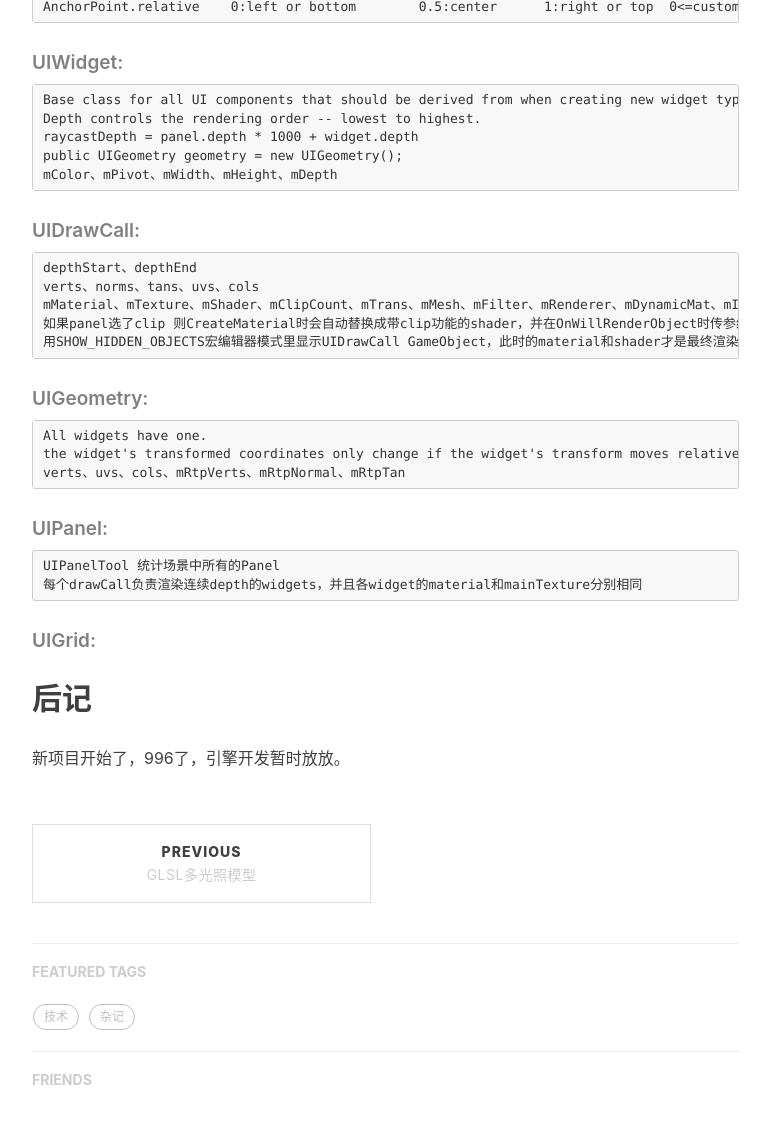
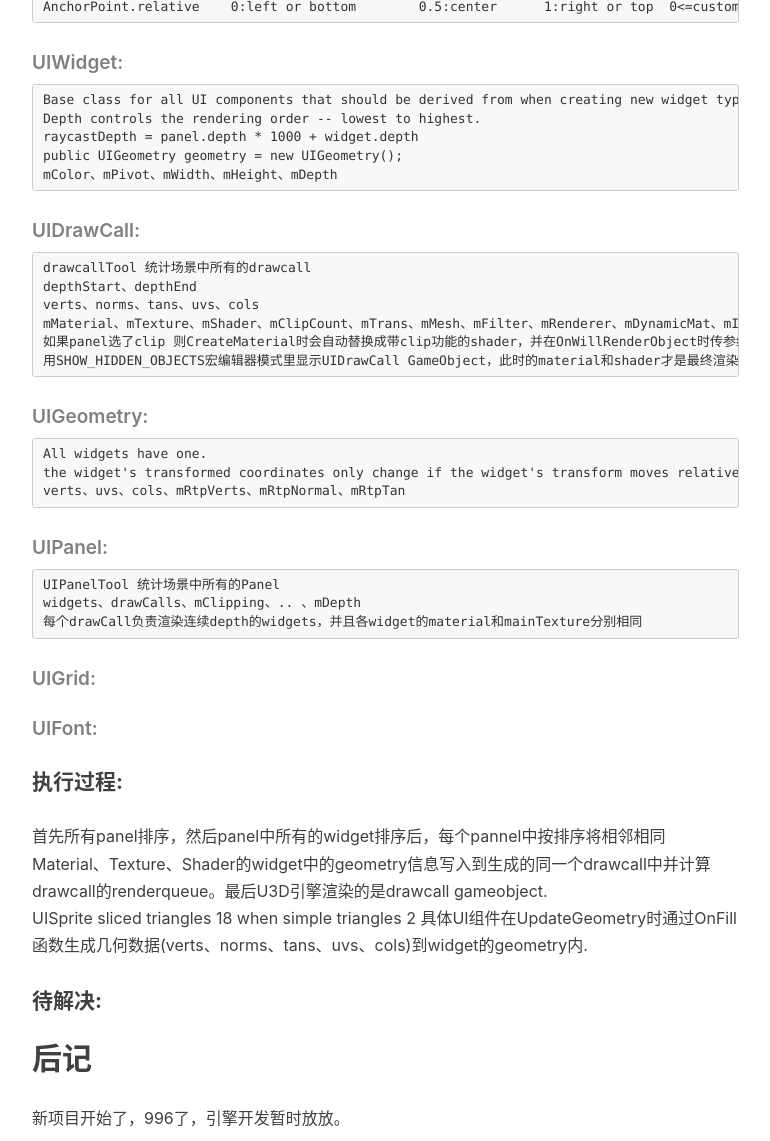
Before and after one commit to huangx916/huangx916.github.io, a Jekyll site: the page built from _posts/2018-03-10-nguinote.markdown, in a window 1280 px wide and 1400 px high, scrolled down 1187 px, cut to the strip 0-1141 px from the top of the window. Shown: the whole strip, without its empty margins (233-1003 px from the left). Built offline with Jekyll 4.4.1, drawn with Linux system fonts in a browser that asks for light colours; nearby versions of some CDN libraries; comment, search, counter and statistics services are not loaded.

Commit message:
nguinote

```diff
--- a/_posts/2018-03-10-nguinote.markdown
+++ b/_posts/2018-03-10-nguinote.markdown
@@ -38,11 +38,12 @@ tags:
 	mColor、mPivot、mWidth、mHeight、mDepth
 
 #####  UIDrawCall:
+	drawcallTool 统计场景中所有的drawcall
 	depthStart、depthEnd
 	verts、norms、tans、uvs、cols
 	mMaterial、mTexture、mShader、mClipCount、mTrans、mMesh、mFilter、mRenderer、mDynamicMat、mIndices、... 、mRenderQueue、mTriangles
 	如果panel选了clip 则CreateMaterial时会自动替换成带clip功能的shader，并在OnWillRenderObject时传参给shader
-	用SHOW_HIDDEN_OBJECTS宏编辑器模式里显示UIDrawCall GameObject，此时的material和shader才是最终渲染所用的。
+	用SHOW_HIDDEN_OBJECTS宏编辑器模式里显示UIDrawCall GameObject，此时的material和shader才是最终渲染所用的。  mDynamicMat是实例化后真正用的material
 
 #####  UIGeometry:
 	All widgets have one.
@@ -51,9 +52,20 @@ tags:
 
 #####  UIPanel:
 	UIPanelTool 统计场景中所有的Panel
+	widgets、drawCalls、mClipping、.. 、mDepth
 	每个drawCall负责渲染连续depth的widgets，并且各widget的material和mainTexture分别相同
+
 
 #####  UIGrid:
 
+#####  UIFont:
+
+####  执行过程:
+首先所有panel排序，然后panel中所有的widget排序后，每个pannel中按排序将相邻相同Material、Texture、Shader的widget中的geometry信息写入到生成的同一个drawcall中并计算drawcall的renderqueue。最后U3D引擎渲染的是drawcall gameobject.
+UISprite sliced triangles 18  when  simple triangles 2	 具体UI组件在UpdateGeometry时通过OnFill函数生成几何数据(verts、norms、tans、uvs、cols)到widget的geometry内.
+
+####  待解决:
+
+
 ## 后记
 新项目开始了，996了，引擎开发暂时放放。
```
